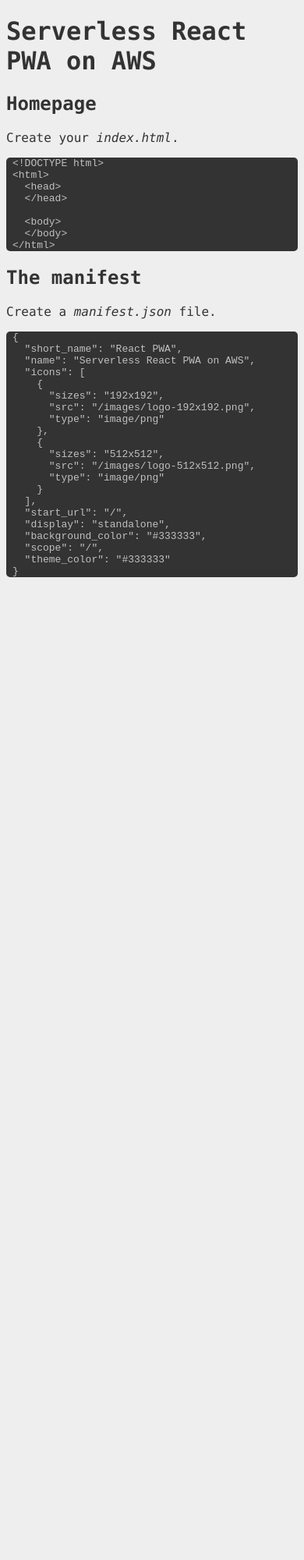
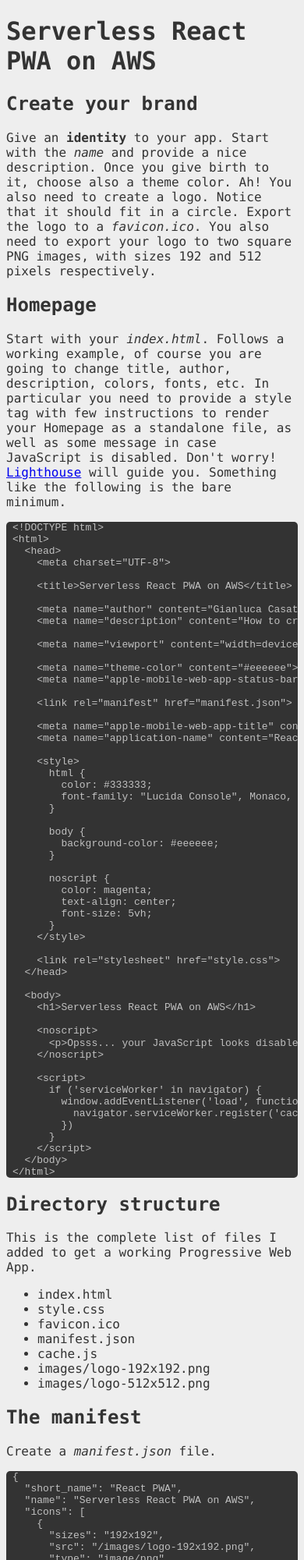
Before and after one commit to react-pwa/react-pwa.github.io, a plain HTML site: page index.html in a window 390 px wide. Shown: the top 2000 px of the page at 78% size. Before the commit the page ends 844 px from the top, so only its background shows below. Drawn offline with Linux system fonts and the light colour scheme.

Commit message:
added more instructions

```diff
--- a/cache.js
+++ b/cache.js
@@ -5,7 +5,8 @@ const CACHED_URLS = [
   '/',
   '/manifest.json',
   '/images/logo-192x192.png',
-  '/images/logo-512x512.png'
+  '/images/logo-512x512.png',
+  '/style.css'
 ]
 
 // Open cache on install.
--- a/index.html
+++ b/index.html
@@ -44,20 +44,97 @@
       <p>Opsss... your JavaScript looks disabled 😒</p>
     </noscript>
 
+    <h2>Create your brand</h2>
+
+    <p>
+      Give an <b>identity</b> to your app. Start with the <em>name</em> and provide a nice description.
+      Once you give birth to it, choose also a theme color.
+      Ah! You also need to create a logo. Notice that it should fit in a circle. Export the logo to a <em>favicon.ico</em>.
+      You also need to export your logo to two square PNG images, with sizes 192 and 512 pixels respectively.
+    </p>
+
     <h2>Homepage</h2>
 
     <p>
-      Create your <em>index.html</em>.
+      Start with your <em>index.html</em>. Follows a working example, of course you are going to change title, author, description, colors, fonts, etc.
+      In particular you need to provide a style tag with few instructions to render your Homepage as a standalone file, as well as some message in case JavaScript is disabled.
+      Don't worry! <a href="https://developers.google.com/web/tools/lighthouse/" target="_blank">Lighthouse</a> will guide you.
+      Something like the following is the bare minimum.
     </p>
 
     <pre><code>&lt;!DOCTYPE html&gt;
 &lt;html&gt;
   &lt;head&gt;
+    &lt;meta charset="UTF-8">
+
+    &lt;title>Serverless React PWA on AWS&lt;/title>
+
+    &lt;meta name="author" content="Gianluca Casati"&gt;
+    &lt;meta name="description" content="How to create a serverless Progressive Web App, using React, Redux, React Router, TypeScript on frontend and AWS Lambda, Cloudfront, Amazon SES, API Gateway for a zero maintenance required backend."&gt;
+
+    &lt;meta name="viewport" content="width=device-width, initial-scale=1"&gt;
+
+    &lt;meta name="theme-color" content="#eeeeee"&gt;
+    &lt;meta name="apple-mobile-web-app-status-bar-style" content="#eeeeee"&gt;
+
+    &lt;link rel="manifest" href="manifest.json"&gt;
+
+    &lt;meta name="apple-mobile-web-app-title" content="React PWA"&gt;
+    &lt;meta name="application-name" content="React PWA"&gt;
+
+    &lt;style&gt;
+      html {
+        color: #333333;
+        font-family: "Lucida Console", Monaco, monospace;
+      }
+
+      body {
+        background-color: #eeeeee;
+      }
+
+      noscript {
+        color: magenta;
+        text-align: center;
+        font-size: 5vh;
+      }
+    &lt;/style&gt;
+
+    &lt;link rel="stylesheet" href="style.css"&gt;
   &lt;/head&gt;
 
   &lt;body&gt;
+    &lt;h1&gt;Serverless React PWA on AWS&lt;/h1&gt;
+
+    &lt;noscript&gt;
+      &lt;p&gt;Opsss... your JavaScript looks disabled 😒&lt;/p&gt;
+    &lt;/noscript&gt;
+
+    &lt;script&gt;
+      if ('serviceWorker' in navigator) {
+        window.addEventListener('load', function () {
+          navigator.serviceWorker.register('cache.js', { scope: '/' })
+        })
+      }
+    &lt;/script&gt;
   &lt;/body&gt;
 &lt;/html&gt;</code></pre>
+
+    <h2>Directory structure</h2>
+
+    <p>
+      This is the complete list of files I added to get a working Progressive Web App.
+    <p>
+
+    <ul>
+
+      <li>index.html</li>
+      <li>style.css</li>
+      <li>favicon.ico</li>
+      <li>manifest.json</li>
+      <li>cache.js</li>
+      <li>images/logo-192x192.png</li>
+      <li>images/logo-512x512.png</li>
+    </ul>
 
     <h2>The manifest</h2>
 
@@ -87,6 +164,78 @@
   "theme_color": "#333333"
 }</code></pre>
 
+    <h2>Register a service worker</h2>
+
+    <p>
+      Here it is where the magic happens. The <a href="https://developers.google.com/web/tools/lighthouse/audits/registered-service-worker" target="_blank">service worker</a> is the technology that enables your app to use many Progressive Web App features, such as offline and add to homescreen.
+      You already added the code to register a service worker at the bottom of your Homepage. You need also to add a <em>cache.js</em> file that implements a cache strategy.
+    </p>
+
+    <pre><code>const CACHE_NAME = 'cache-v0.0.0'
+const CACHED_URLS = [
+  '/',
+  '/manifest.json',
+  '/images/logo-192x192.png',
+  '/images/logo-512x512.png',
+  '/style.css'
+]
+
+// Open cache on install.
+self.addEventListener('install', event => {
+  event.waitUntil(async function () {
+    const cache = await caches.open(CACHE_NAME)
+
+    await cache.addAll(CACHED_URLS)
+  }())
+})
+
+// Cache and update with stale-while-revalidate policy.
+self.addEventListener('fetch', event =&gt; {
+  const { request } = event
+
+  if (request.cache === 'only-if-cached' &amp;&amp; request.mode !== 'same-origin') {
+    return
+  }
+
+  event.respondWith(async function () {
+    const cache = await caches.open(CACHE_NAME)
+
+    const cachedResponsePromise = await cache.match(request)
+    const networkResponsePromise = fetch(request)
+
+    if (request.url.startsWith(self.location.origin)) {
+      event.waitUntil(async function () {
+        const networkResponse = await networkResponsePromise
+
+        await cache.put(request, networkResponse.clone())
+      }())
+    }
+
+    return cachedResponsePromise || networkResponsePromise
+  }())
+})
+
+// Clean up caches other than current.
+self.addEventListener('activate', event =&gt; {
+  event.waitUntil(async function () {
+    const cacheNames = await caches.keys()
+
+    await Promise.all(
+      cacheNames.filter((cacheName) =&gt; {
+        const deleteThisCache = cacheName !== CACHE_NAME
+
+        return deleteThisCache
+      }).map(cacheName =&gt; caches.delete(cacheName))
+    )
+  }())
+})</code></pre>
+
+    <h2>Make your app installable</h2>
+
+    <p>
+    We are almost done! To make your app installable, another prerequisite is that it is served over HTTPS and that HTTP request are redirected to HTTPS. If you want to give it a try without buying a domain, you can use <a href="https://pages.github.com/" target="_blank">GitHub Pages</a>. By the way, this webiste itself is a PWA and it is hosted in this repository: <a href="https://github.com/react-pwa/react-pwa.github.io">react-pwa/react-pwa.github.io</a>.
+    </p>
+
     <script>
       if ('serviceWorker' in navigator) {
         window.addEventListener('load', function () {
```
